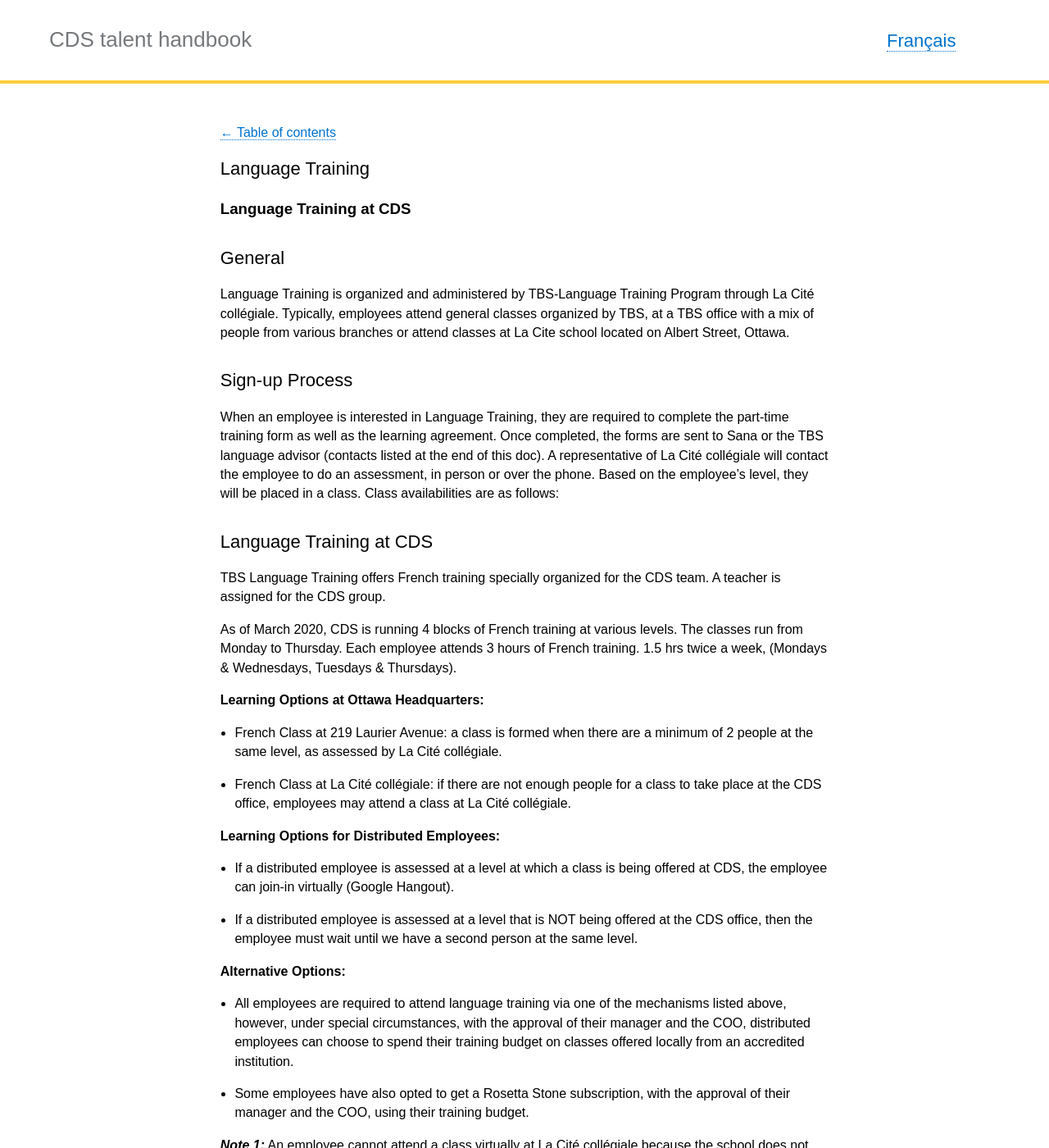
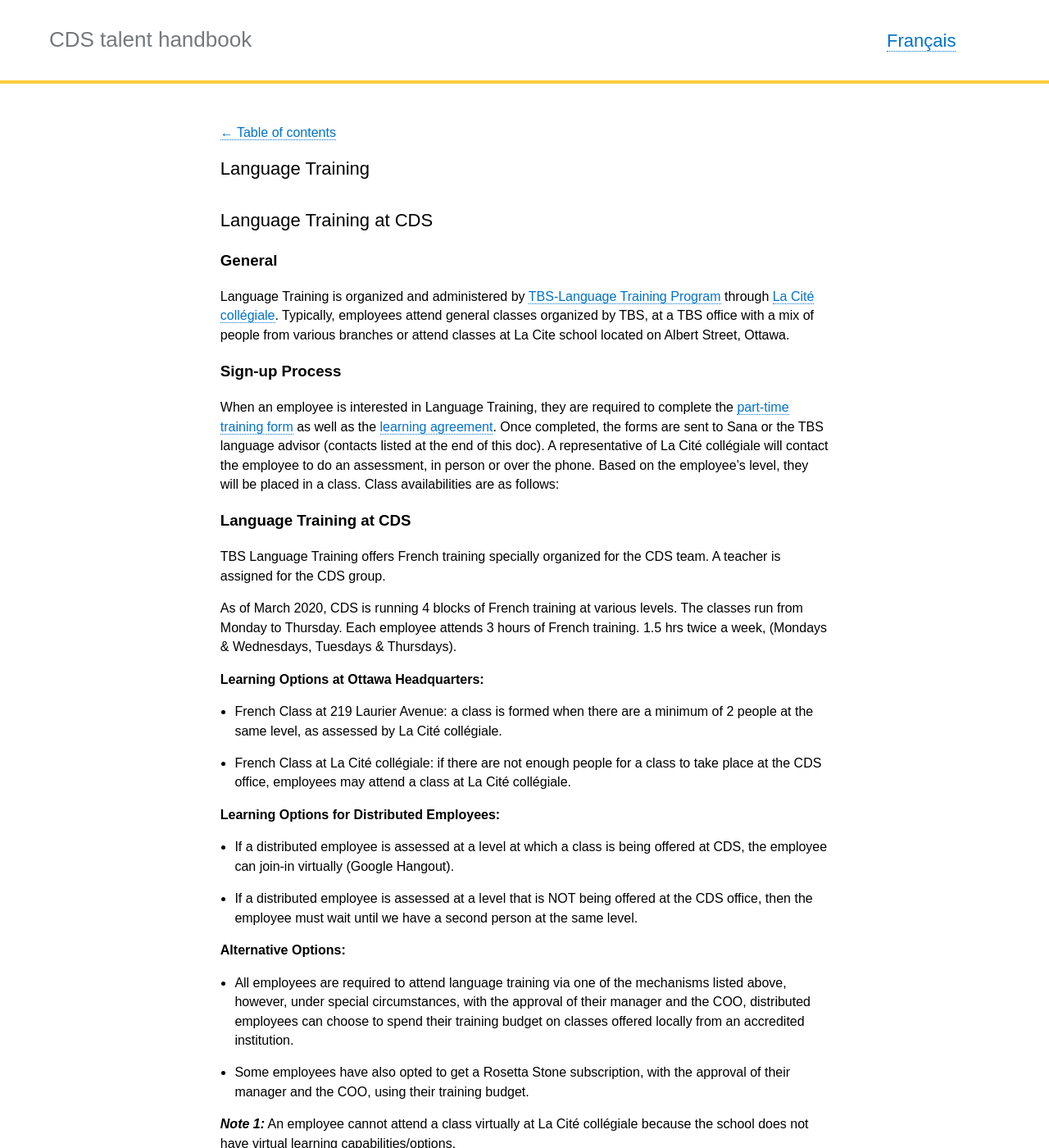
Before and after one commit to cds-snc/talent, a Jekyll site: the page built from _pages/en/Training and Development/Language Training.md, in a window 1280 px wide and 1400 px high. Shown: the whole window at 82% size. Built offline with Jekyll 4.4.1, drawn with Linux system fonts in a browser that asks for light colours; part of the change alters nothing that is shown; some of the changed text lies outside the part shown.

```diff
--- a/_pages/en/Training and Development/Language Training.md
+++ b/_pages/en/Training and Development/Language Training.md
@@ -9,15 +9,15 @@ trans_url: "/Language-Training-FR/"
 
 
 
+## Language Training at CDS
+
+### General
+Language Training is organized and administered by [TBS-Language Training Program](mailto:zztbsinh@tbs-sct.gc.ca) through [La Cité collégiale](https://www.collegelacite.ca/).  Typically, employees attend general classes organized by TBS, at a TBS office with a mix of people from various branches or attend classes at La Cite school located on Albert Street, Ottawa.
+
+### Sign-up Process
+When an employee is interested in Language Training, they are required to complete the [part-time training form](https://drive.google.com/drive/folders/11VHuli4KKciGr0BWizkiN1pNQiAfqHYY) as well as the [learning agreement](https://drive.google.com/drive/folders/11VHuli4KKciGr0BWizkiN1pNQiAfqHYY). Once completed, the forms are sent to Sana or the TBS language advisor (contacts listed at the end of this doc). A representative of La Cité collégiale will contact the employee to do an assessment, in person or over the phone.  Based on the employee’s level, they will be placed in a class. Class availabilities are as follows:
+
 ### Language Training at CDS
-
-## General
-Language Training is organized and administered by TBS-Language Training Program through La Cité collégiale.  Typically, employees attend general classes organized by TBS, at a TBS office with a mix of people from various branches or attend classes at La Cite school located on Albert Street, Ottawa.
-
-## Sign-up Process
-When an employee is interested in Language Training, they are required to complete the part-time training form as well as the learning agreement. Once completed, the forms are sent to Sana or the TBS language advisor (contacts listed at the end of this doc). A representative of La Cité collégiale will contact the employee to do an assessment, in person or over the phone.  Based on the employee’s level, they will be placed in a class. Class availabilities are as follows:
-
-## Language Training at CDS
 TBS Language Training offers French training specially organized for the CDS team.  A teacher is assigned for the CDS group.
 
 As of March 2020, CDS is running 4 blocks of French training at various levels.  The classes run from Monday to Thursday.  Each employee attends 3 hours of French training. 1.5 hrs twice a week, (Mondays & Wednesdays, Tuesdays & Thursdays).
@@ -40,11 +40,11 @@ As of March 2020, CDS is running 4 blocks of French training at various levels.
 
 **Targeted Learning:**
 * La Cité collégiale offers workshops to support employees who are looking to improve a specific language skill such as writing or speaking.
-* Language training is offered on a part-time or full-time basis. Based on your need, you can discuss with your supervisor and explore your options.
+* Language training is offered on a [part-time](https://drive.google.com/drive/folders/11VHuli4KKciGr0BWizkiN1pNQiAfqHYY) or [full-time](https://drive.google.com/drive/folders/11VHuli4KKciGr0BWizkiN1pNQiAfqHYY)basis. Based on your need, you can discuss with your supervisor and explore your options.
 
 **Contacts at TBS Language Training:**
-   Nathalie Malette - Advisor
-   Joceleyn Samson - Senior Coordinator
-   Melanie Burton - Manager
+   [Nathalie Malette](mailto:Nathalie.Malette@tbs-sct.gc.ca) - Advisor
+   [Joceleyn Samson](mailto:Jocelyne.Samson@tbs-sct.gc.ca) - Senior Coordinator
+   [Melanie Burton](mailto:Melanie.Burton@tbs-sct.gc.ca) - Manager
 
 CDS coordinator - Sana Qureshi
```
